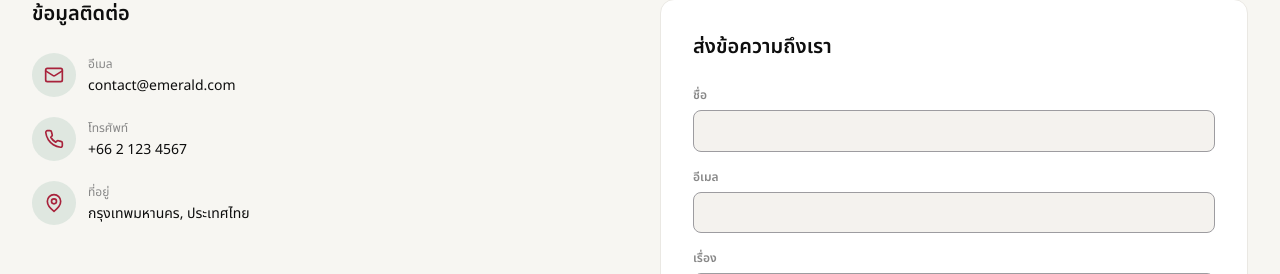
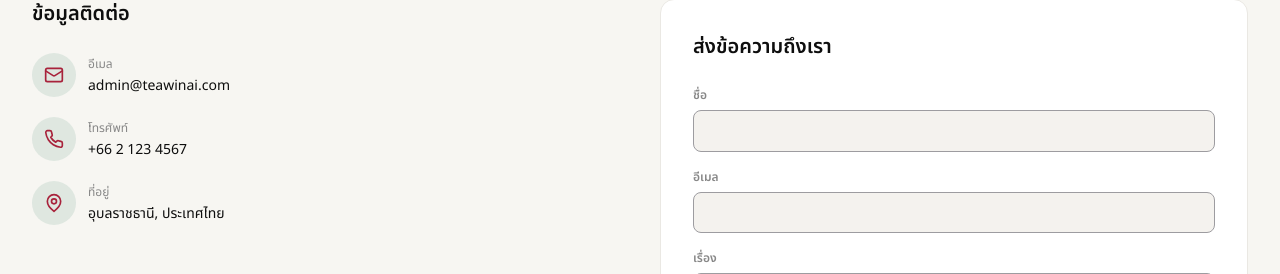
Before and after one commit to nangamm/web-teawinai, a React (Vite) app in the folder teawinai/frontend/: page /contact in a window 1280 px wide. Shown: the part 227-501 px from the top of the page. Built offline with nearby package versions, Linux system fonts and the light colour scheme; no server answers.

Commit message:
Update UX/UI

```diff
--- a/teawinai/frontend/src/pages/Contact.jsx
+++ b/teawinai/frontend/src/pages/Contact.jsx
@@ -47,7 +47,7 @@ export default function Contact() {
                 </div>
                 <div>
                   <div style={{ fontSize: '12px', color: '#888', marginBottom: '2px' }}>อีเมล</div>
-                  <div style={{ fontSize: '14px', color: '#0e0e0e' }}>contact@emerald.com</div>
+                  <div style={{ fontSize: '14px', color: '#0e0e0e' }}>admin@teawinai.com</div>
                 </div>
               </div>
 
@@ -83,7 +83,7 @@ export default function Contact() {
                 </div>
                 <div>
                   <div style={{ fontSize: '12px', color: '#888', marginBottom: '2px' }}>ที่อยู่</div>
-                  <div style={{ fontSize: '14px', color: '#0e0e0e' }}>กรุงเทพมหานคร, ประเทศไทย</div>
+                  <div style={{ fontSize: '14px', color: '#0e0e0e' }}>อุบลราชธานี, ประเทศไทย</div>
                 </div>
               </div>
             </div>
--- a/teawinai/frontend/src/pages/Promotions.jsx
+++ b/teawinai/frontend/src/pages/Promotions.jsx
@@ -1,6 +1,6 @@
 import { useState, useEffect } from 'react'
 import { useNavigate } from 'react-router-dom'
-import { MapPin, Star, Calendar, Tag, Percent } from 'lucide-react'
+import { MapPin, Star, Percent } from 'lucide-react'
 import { placesAPI } from '@/services/api'
 import toast from 'react-hot-toast'
 
@@ -50,6 +50,7 @@ export function Promotions() {
   }
 
   return (
+    <div className="places-inner">
       <div className="places-page">
         <div className="places-header">
           <h1 className="places-title">โปรโมชั่นพิเศษ</h1>
@@ -133,5 +134,6 @@ export function Promotions() {
           </div>
         )}
       </div>
+    </div>
   )
 }
```
Lines whose indentation alone changed are shown as unchanged.
